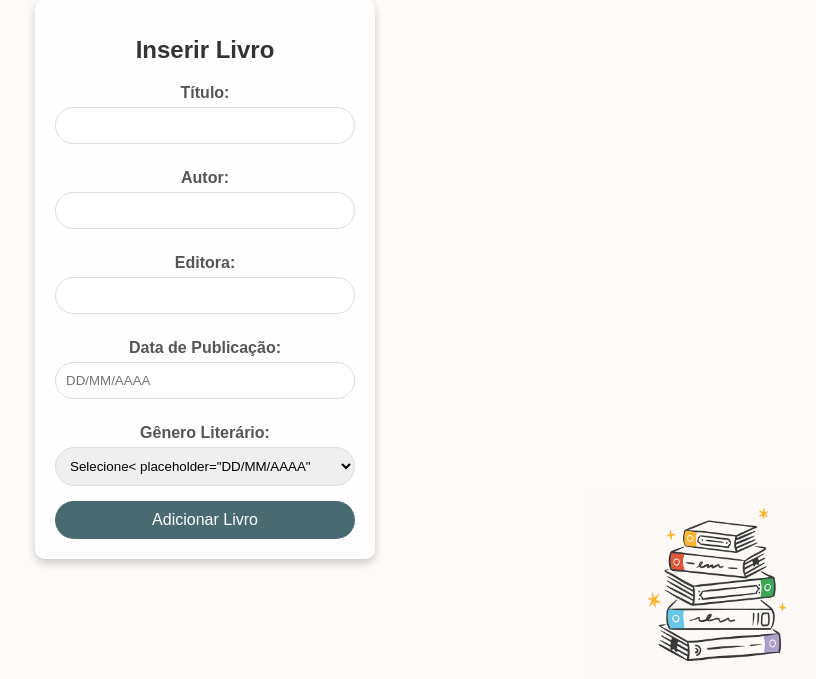
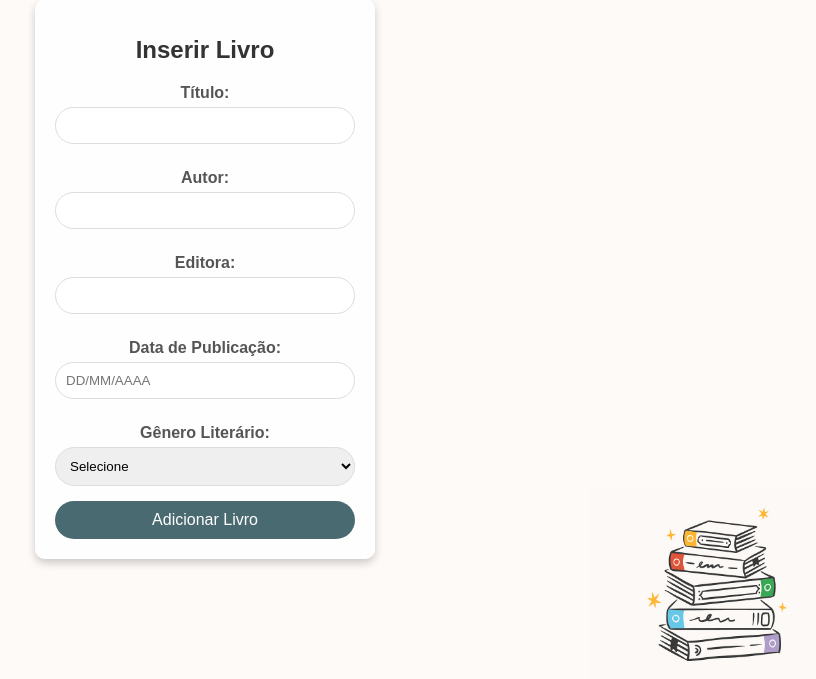
Before and after one commit to isaacdavii/UNIFEI_EngDeSoftware_I, a Flask app: page /add_book in a window 1280 px wide. Shown: the part 121-800 px from the top of the page, without its empty margins (435-1251 px from the left). Run offline with Flask 3, Linux system fonts and the light colour scheme.

Commit message:
Correção do teste do "selecione".

```diff
--- a/templates/add_book.html
+++ b/templates/add_book.html
@@ -83,7 +83,7 @@
 
             <label for="genero_literario">Gênero Literário:</label>
             <select name="genero_literario" id="genero_literario">
-                <option value="">Selecione< placeholder="DD/MM/AAAA" </option>
+                <option value="">Selecione</option>
                 <option value="Ficção">Ficção</option>
                 <option value="Literatura Infantil">Literatura Infantil</option>
                 <option value="Romance">Romance</option>
```
